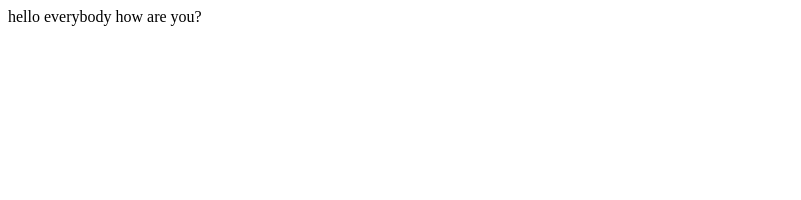
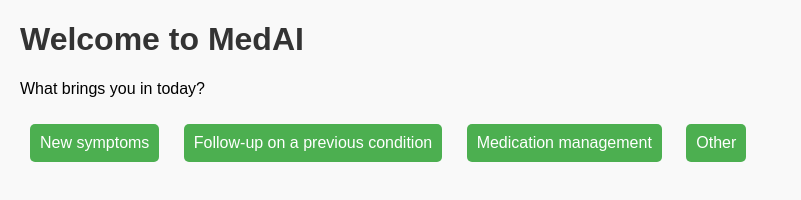
Before and after one commit to AseelSalameh/MedAI, a plain HTML site: page index.html in a window 1280 px wide. Shown: the whole page, without its empty margins (0-801 px from the left). Drawn offline with Linux system fonts and the light colour scheme.

Commit message:
the Core of the program was builded

```diff
--- /dev/null
+++ b/function.js
@@ -0,0 +1,61 @@
+// dynamic questions will be here
+
+let answers = []; //answers will be stored in this Array.
+
+//questions flow after patient answer
+function nextQuestion(answer){
+
+    answers.push(answer);
+    console.log('User selected:',answer);
+
+    const questions = document.getElementById("questtions");
+
+    //conditions to change the question after the patient(user)  answer
+    if (answer=== 'New symptoms'){
+        questions.innerHTML = `<p>What is your primary symptom?</p>
+        <button onclick="nextQuestion('Headache')">Headache</button>
+        <button onclick="nextQuestion('Cough')">Cough</button>
+        <button onclick="nextQuestion('Fatigue')">Fatigue</button>
+        <button onclick="nextQuestion('Other')">Other</button>`;
+    } else if (answer === 'Headache') {
+        questionContainer.innerHTML = `
+            <p>Can you rate your headache on a scale of 1 to 10?</p>
+            <button onclick="nextQuestion('1-3 (Mild)')">1-3 (Mild)</button>
+            <button onclick="nextQuestion('4-6 (Moderate)')">4-6 (Moderate)</button>
+            <button onclick="nextQuestion('7-10 (Severe)')">7-10 (Severe)</button>
+        `;
+        } else if (answer === '1-3 (Mild)') {
+        questionContainer.innerHTML = `
+            <p>How long have you been experiencing this headache?</p>
+            <button onclick="nextQuestion('Less than a day')">Less than a day</button>
+            <button onclick="nextQuestion('1-3 days')">1-3 days</button>
+            <button onclick="nextQuestion('More than 3 days')">More than 3 days</button>
+        `;
+    } else if (answer === 'Less than a day') {
+        questionContainer.innerHTML = `
+            <p>What do you think triggered the headache?</p>
+            <button onclick="nextQuestion('Stress')">Stress</button>
+            <button onclick="nextQuestion('Lack of sleep')">Lack of sleep</button>
+            <button onclick="nextQuestion('Dehydration')">Dehydration</button>
+            <button onclick="nextQuestion('Other')">Other (please specify)</button>
+        `;
+    } else if (answer === 'Stress') {
+        questionContainer.innerHTML = `
+            <p>Are you experiencing any other symptoms?</p>
+            <button onclick="nextQuestion('Nausea')">Nausea</button>
+            <button onclick="nextQuestion('Sensitivity to light')">Sensitivity to light</button>
+            <button onclick="nextQuestion('Dizziness')">Dizziness</button>
+            <button onclick="nextQuestion('None')">None</button>
+        `;
+    } else if (answer === 'Nausea') {
+        questionContainer.innerHTML = `
+            <p>How would you describe your nausea?</p>
+            <button onclick="nextQuestion('Mild')">Mild</button>
+            <button onclick="nextQuestion('Moderate')">Moderate</button>
+            <button onclick="nextQuestion('Severe')">Severe</button>
+        `;
+    } else {
+        // Show the doctor's results at the end
+        displayDoctorResults();
+    }
+}
--- a/index.html
+++ b/index.html
@@ -1 +1,36 @@
-hello everybody how are you?
+<!DOCTYPE html>
+<html lang="en">
+<head>
+    <meta charset="UTF-8">
+    <meta name="viewport" content="width=device-width, initial-scale=1.0">
+    <title>MedAI</title>
+<link rel="stylesheet" href="style.css">
+
+</head>
+<body>
+
+<h1>Welcome to MedAI </h1>
+<!--  questions : -->
+
+<div id="questions">
+    <!-- First question (fixed)-->
+    <p>What brings you in today?</p>
+    <!-- Multiple choice buttons -->
+    <button onclick="nextQuestion('New symptoms')">New symptoms</button>
+    <button onclick="nextQuestion('Follow-up on a previous condition')">Follow-up on a previous condition</button>
+    <button onclick="nextQuestion('Medication management')">Medication management</button>
+    <button onclick="nextQuestion('Other')">Other</button>
+</div>
+
+
+
+
+
+<div id="diagnosis-container" style="display:none;">
+    <h2>Doctor's Results:</h2>
+    <p id="diagnosis-results"></p>
+    <button onclick="filterResults()">Filter Results</button>
+</div>
+<script src="function.js"></script>
+</body>
+</html>
--- /dev/null
+++ b/style.css
@@ -0,0 +1,42 @@
+body {
+    font-family: Arial, sans-serif;
+    margin: 20px;
+    background-color: #f9f9f9;
+}
+h1 {
+    color: #333;
+}
+
+button {
+    margin: 10px;
+    padding: 10px;
+    font-size: 16px;
+    background-color: #4CAF50;
+    color: white;
+    border: none;
+    border-radius: 5px;
+    cursor: pointer;
+}
+
+button:hover {
+    background-color: #45a049;
+}
+
+input {
+    padding: 10px;
+    font-size: 16px;
+    margin-top: 10px;
+    border-radius: 5px;
+    border: 1px solid #ccc;
+}
+input[type="text"] {
+    width: 80%;
+}
+
+#diagnosis-container {
+    margin-top: 20px;
+    padding: 20px;
+    background-color: #f4f4f4;
+    border-radius: 10px;
+    border: 1px solid #ccc;
+}
```
